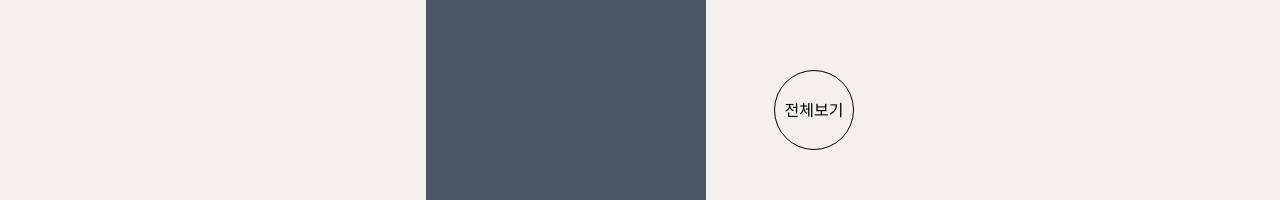
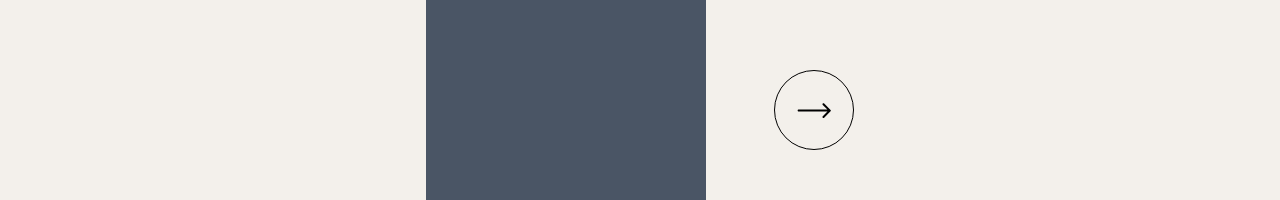
Before and after one commit to prgrms-fe-devcourse/FES-5-Project3-TEAM-3, a React (Vite) app: page / in a window 1280 px wide. Shown: the part 5004-5204 px from the top of the page. Built offline with nearby package versions, Linux system fonts and the light colour scheme; a web font is replaced by a local one.

Commit message:
style/showMoreBtn컴포넌트

```diff
--- /dev/null
+++ b/src/component/ShowMoreBtn.tsx
@@ -0,0 +1,31 @@
+import { NavLink } from "react-router";
+
+function ShowMoreBtn() {
+
+
+  return (
+    <>
+      <NavLink
+        to=""
+        className="group relative rounded-full border-[0.1px] w-20 h-20 ml-17 cursor-pointer flex justify-center items-center transition-all duration-200"
+      >
+       <svg
+         width="34"
+         height="15"
+         viewBox="0 0 34 15"
+         fill="none"
+         xmlns="http://www.w3.org/2000/svg"
+          aria-hidden="true"
+          className="absolute transition-all duration-200 opacity-100 translate-y-0 group-hover:opacity-0 group-hover:translate-y-1"
+       >
+        <path
+                d="M1.65234 6.61133C1.10006 6.61133 0.652344 7.05904 0.652344 7.61133C0.652344 8.16361 1.10006 8.61133 1.65234 8.61133V7.61133V6.61133ZM33.5548 8.31843C33.9453 7.92791 33.9453 7.29475 33.5548 6.90422L27.1908 0.54026C26.8003 0.149736 26.1671 0.149736 25.7766 0.54026C25.3861 0.930785 25.3861 1.56395 25.7766 1.95447L31.4334 7.61133L25.7766 13.2682C25.3861 13.6587 25.3861 14.2919 25.7766 14.6824C26.1671 15.0729 26.8003 15.0729 27.1908 14.6824L33.5548 8.31843ZM1.65234 7.61133V8.61133H32.8477V7.61133V6.61133H1.65234V7.61133Z"
+                fill="black"
+              />
+      </svg>
+      <span className="transition-all duration-200 opacity-0 translate-y-1 group-hover:opacity-100 group-hover:translate-y-0 absolute">전체보기</span>
+      </NavLink>
+    </>
+  );
+}
+export default ShowMoreBtn
--- a/src/component/WineGrid.tsx
+++ b/src/component/WineGrid.tsx
@@ -27,7 +27,7 @@ function WineGrid({src,alt,title,text}:Props) {
             alt={alt}
           />
           <div aria-hidden className="bg-black/40 blur-sm rounded-lg inset-0 absolute"></div>
-          <div className="flex flex-col items-center justify-center gap-6 absolute ">
+          <div className="flex flex-col items-center justify-center gap-6 absolute">
             <h4 className="text-2xl font-semibold text-background-base">{title}</h4>
             <p className="text-background-base">{text}</p>
             <button
--- a/src/pages/MainPage.tsx
+++ b/src/pages/MainPage.tsx
@@ -1,6 +1,7 @@
 import WineGrid from "@/component/WineGrid";
 import { useState } from "react";
 import Collection from "@/component/Collection";
+import ShowMoreBtn from "@/component/ShowMoreBtn";
 
 
 function MainPage() {
@@ -137,9 +138,7 @@ function MainPage() {
         <h3 className="text-[108px]">Trending Posts</h3>
         <div className="mt-13 flex items-center">
           <div className="rounded-2xl w-70 h-90 bg-gray-600"></div>
-          <button className="rounded-full border-1 w-20 h-20 ml-17 cursor-pointer   " type="button">
-            전체보기
-          </button>
+            <ShowMoreBtn/>
         </div>
       </section>
     </main>
```
